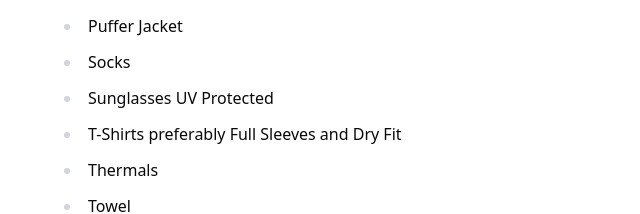
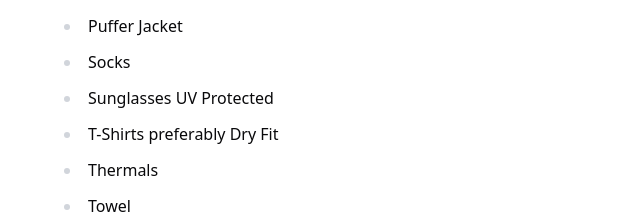
Before and after one commit to nrjdalal/v0.nrjdalal.com, a Next.js app: page /blog/hiking-gear in a window 1280 px wide. Shown: the part 1300-1514 px from the top of the page, without its empty margins (0-640 px from the left). Built offline with nearby package versions, Linux system fonts and the light colour scheme; no server answers.

Commit message:
added hiking gear

```diff
--- a/src/app/(mdx)/blog/hiking-gear/page.mdx
+++ b/src/app/(mdx)/blog/hiking-gear/page.mdx
@@ -43,7 +43,7 @@ export const metadata = {
 - Puffer Jacket
 - Socks
 - Sunglasses UV Protected
-- T-Shirts preferably Full Sleeves and Dry Fit
+- T-Shirts preferably Dry Fit
 - Thermals
 - Towel
 - Trekking Pants
```
